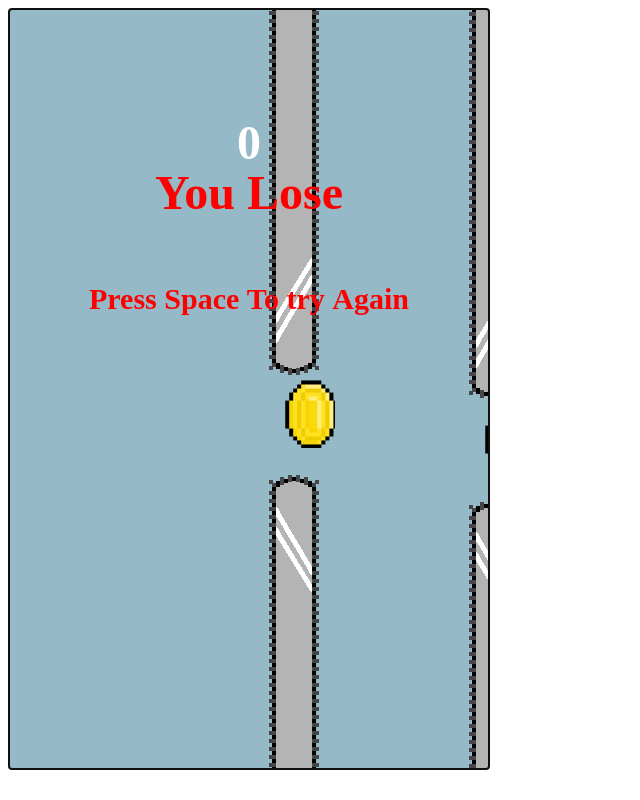
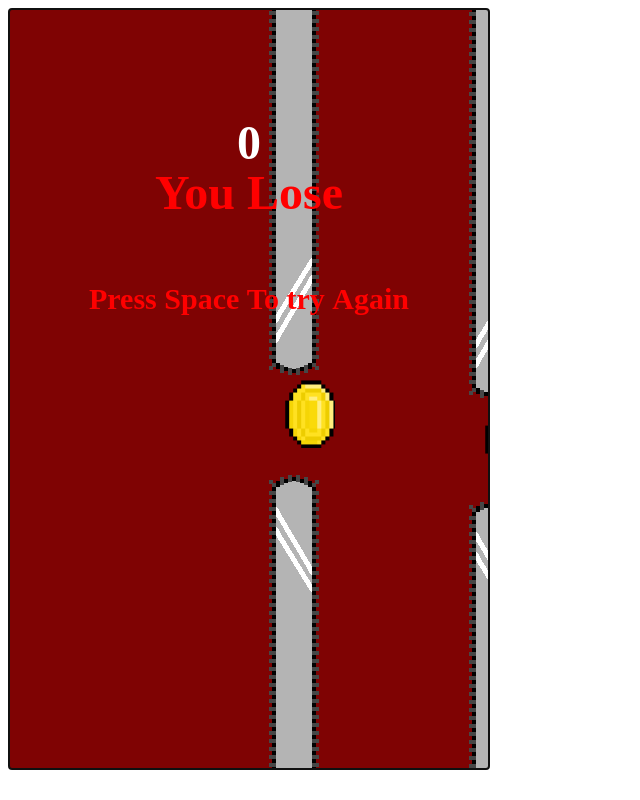
Before and after one commit to not-damien/FlappyBirdClone, a plain HTML site: page index.html in a window 1280 px wide. Shown: the whole page, without its empty margins (0-640 px from the left). Drawn offline with Linux system fonts and the light colour scheme.

Commit message:
added background music

```diff
--- a/index.html
+++ b/index.html
@@ -21,6 +21,6 @@
     </style>
 </head>
 <body>
-    <canvas id="gameWorld" width="480" height="760" style="background: #95B9C7; border: 1px solid black" tabindex="0" autofocus></canvas>
+    <canvas id="gameWorld" width="480" height="760" style="background: #7f0303; border: 1px solid black" tabindex="0" autofocus></canvas>
 </body>
 </html>
--- a/player.js
+++ b/player.js
@@ -30,6 +30,9 @@ class player {
     this.y = (this.y - this.velocityY) + this.gravity;
     this.x += this.velocityX;
     this.velocityY = 0;
+    if(this.points == 1){
+      ASSET_MANAGER.playAsset("./kickbackLofi.mp3");
+    }
   };
 
   draw(ctx) {//todo add animation
```
Also changed, not shown: 1 other file.
